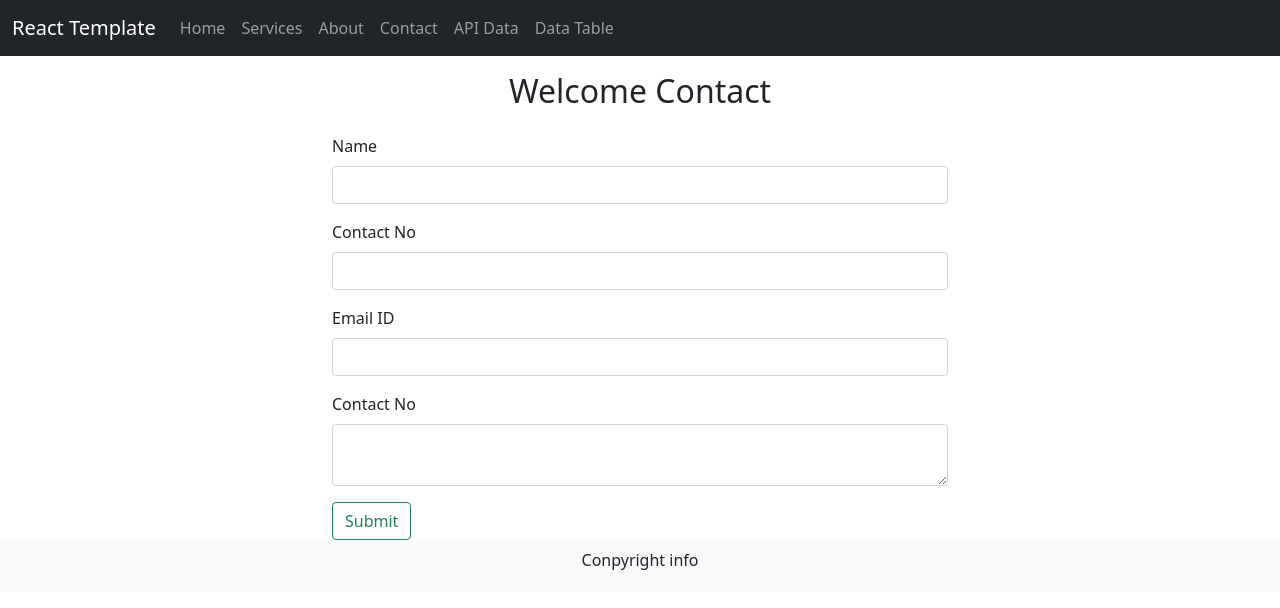
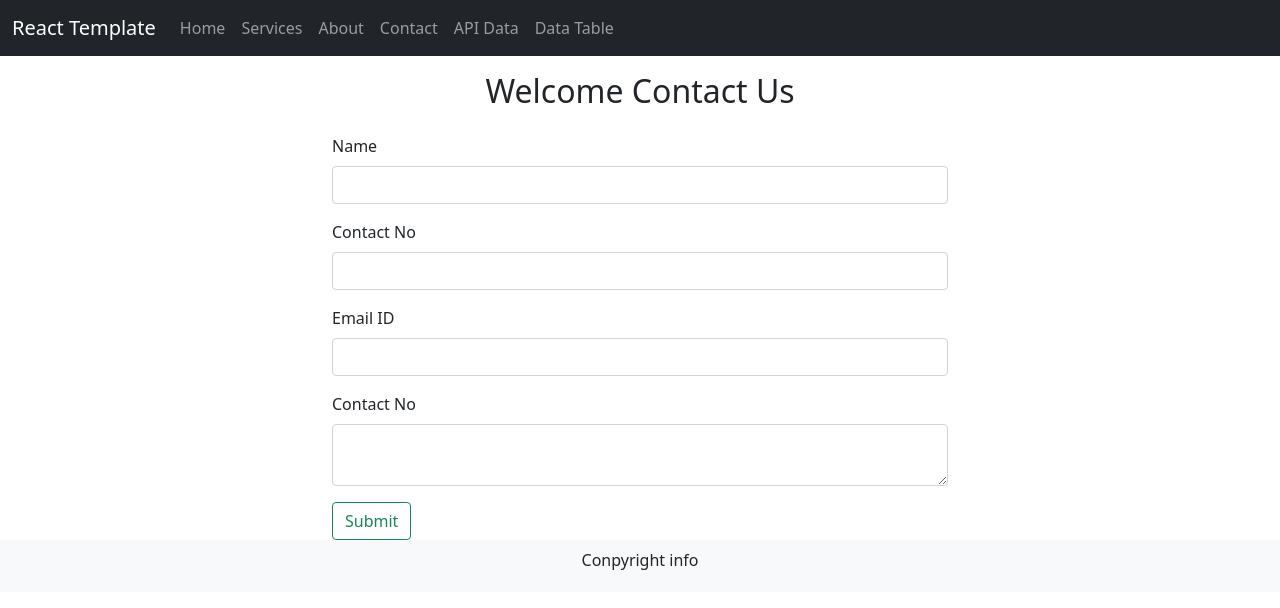
Before and after one commit to niteh/ReactWeb, a React (Create React App) app: page /contact in a window 1280 px wide. Shown: the top 608 px of the page. Built offline with nearby package versions, Linux system fonts and the light colour scheme; the HTML template or start-up script is replaced by a standard one.

Commit message:
contact us text  changed into contact

```diff
--- a/src/Contact.jsx
+++ b/src/Contact.jsx
@@ -5,7 +5,7 @@ import Heading from "./Heading";
 const Contact = () => {
   return (
     <>
-  <Heading heading="Welcome Contact" />
+  <Heading heading="Welcome Contact Us" />
 
 
   <div className="container-fluid">
```
